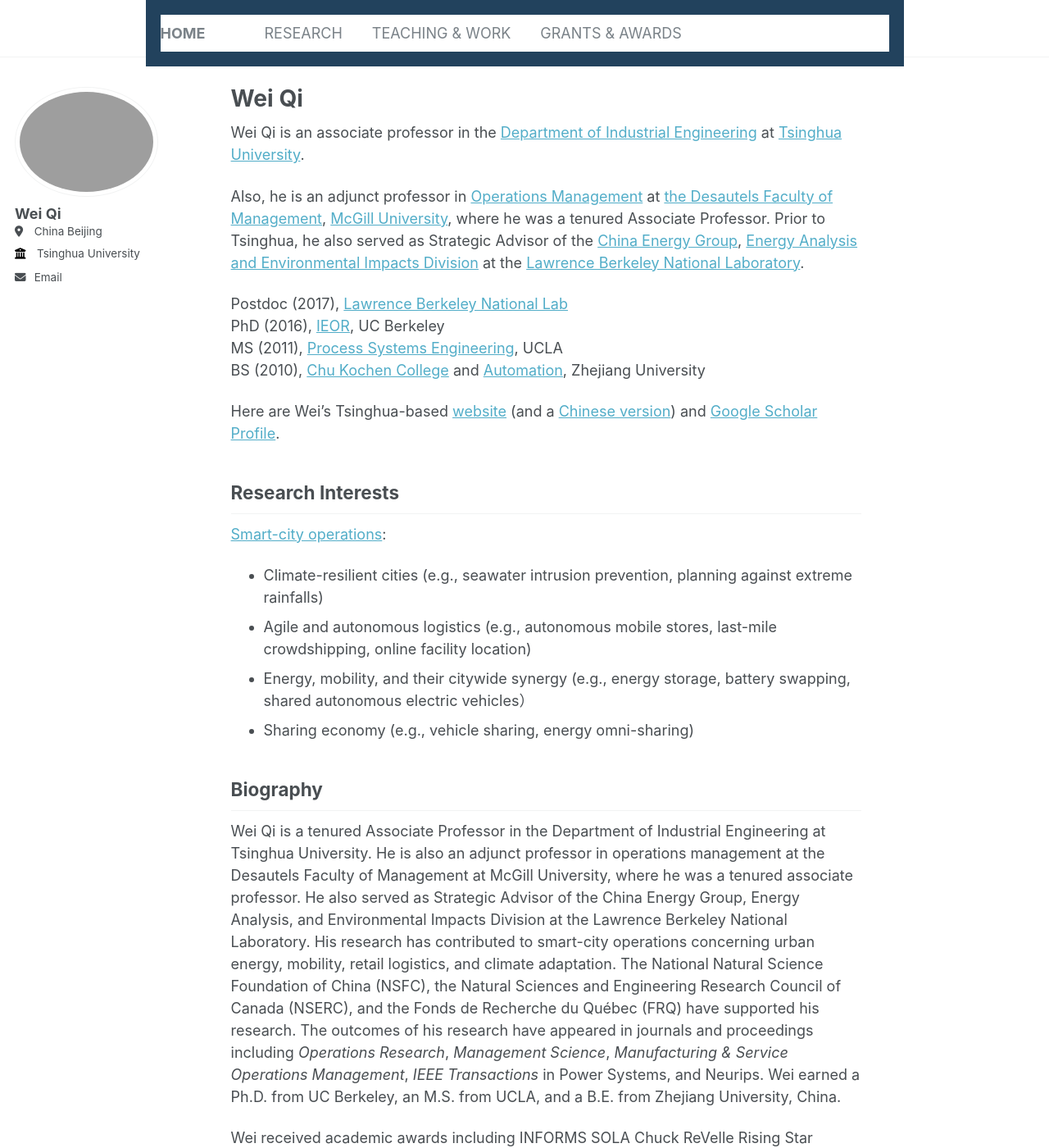
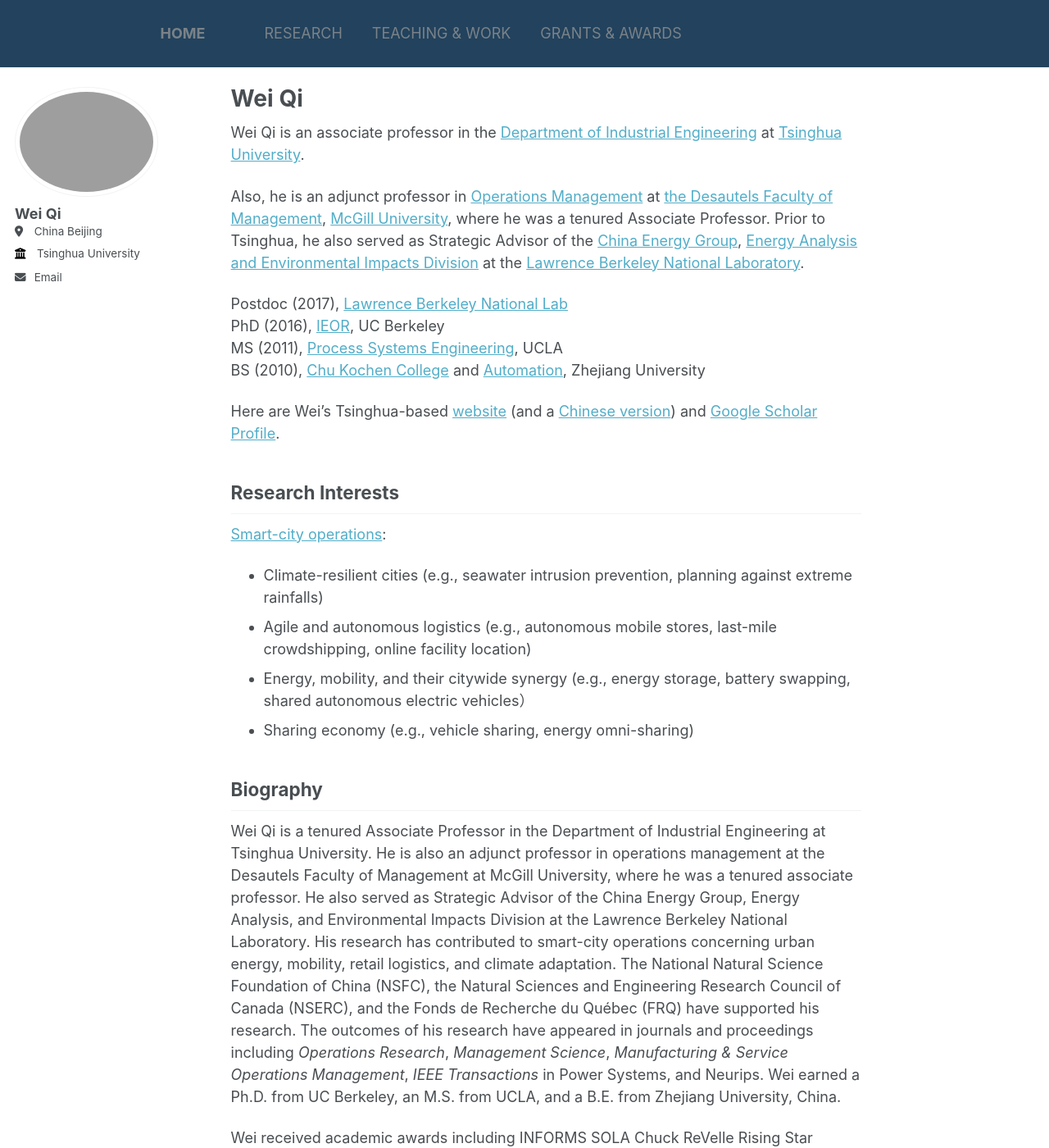
Before and after one commit to wei-qi-home/wei-qi-home.github.io, a Jekyll site: the page built from _pages/about.md, in a window 1280 px wide and 1400 px high. Shown: the whole window at 82% size. Built offline with Jekyll 4.4.1, drawn with Linux system fonts in a browser that asks for light colours.

Commit message:
Update masthead.html

```diff
--- a/_includes/masthead.html
+++ b/_includes/masthead.html
@@ -38,6 +38,24 @@
             margin-right: auto;
             clear: both;
         }
+        .masthead {
+            position: fixed;
+            background-color: rgb(34 66 93);
+            border-bottom: 1px solid #f2f3f3;
+            height: 83px;
+            top: 0;
+            width: 100%;
+            -webkit-animation: intro 0.3s both;
+            animation: intro 0.3s both;
+            -webkit-animation-delay: 0.15s;
+            animation-delay: 0.15s;
+            z-index: 20
+        }
+        .greedy-nav {
+            position: relative;
+            min-width: 250px;
+            background-color: rgb(34 66 93);
+        }
     </style>
 </head>
 <body>
```
